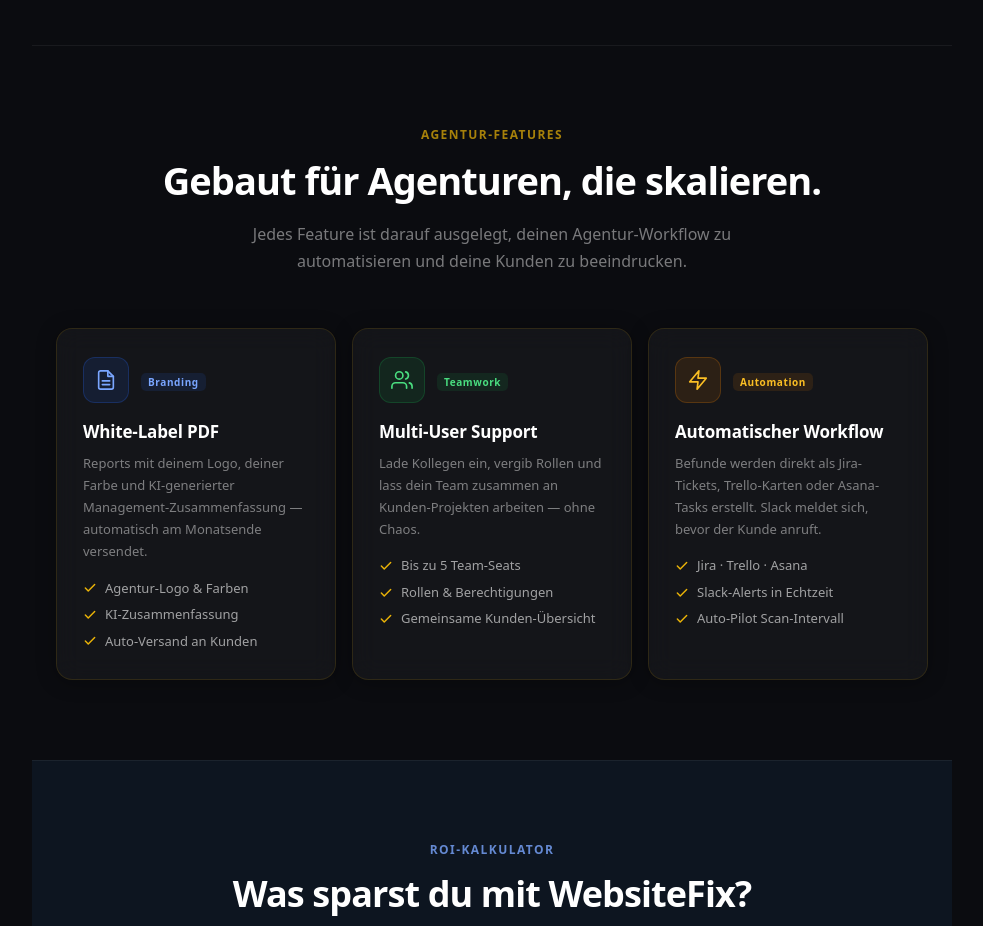
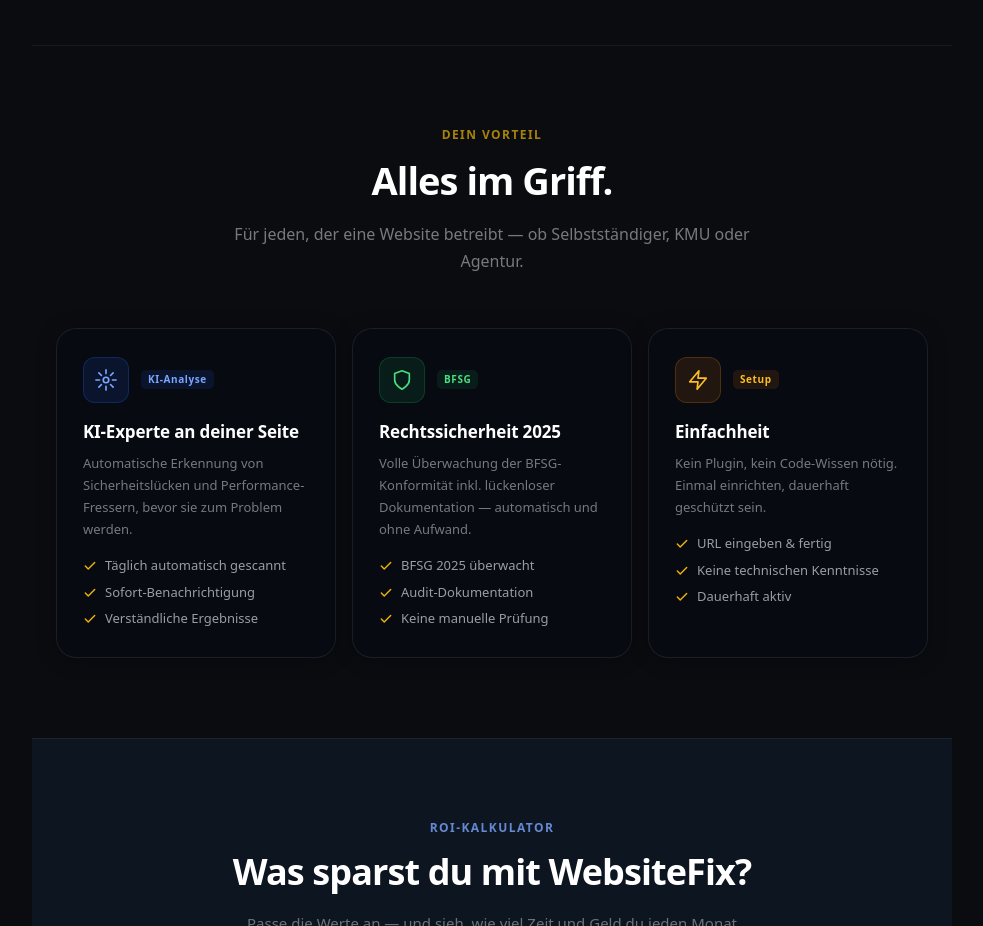
Before and after one commit to angelikaSzewczyk/website-fix, a Next.js app: page / in a window 1280 px wide. Shown: the part 2960-3886 px from the top of the page, without its empty margins (148-1131 px from the left). Built offline with nearby package versions, Linux system fonts and the light colour scheme; no server answers.

Commit message:
feat: replace Agentur-Features with universal 'Alles im Griff' section on home
Co-Authored-By: Claude Sonnet 4.6 <noreply@anthropic.com>

```diff
--- a/src/app/page.tsx
+++ b/src/app/page.tsx
@@ -620,16 +620,16 @@ export default function Page() {
           </div>
         </section>
 
-        {/* ── AGENTUR FEATURES ── */}
+        {/* ── ALLES IM GRIFF ── */}
         <section style={{ padding: "80px 24px" }}>
           <div style={{ maxWidth: 1100, margin: "0 auto" }}>
             <div style={{ textAlign: "center", marginBottom: 52 }}>
-              <p style={{ margin: "0 0 8px", fontSize: 12, fontWeight: 700, color: "rgba(234,179,8,0.7)", textTransform: "uppercase", letterSpacing: "0.12em" }}>Agentur-Features</p>
+              <p style={{ margin: "0 0 8px", fontSize: 12, fontWeight: 700, color: "rgba(234,179,8,0.7)", textTransform: "uppercase", letterSpacing: "0.12em" }}>Dein Vorteil</p>
               <h2 style={{ fontSize: "clamp(24px, 3vw, 38px)", fontWeight: 800, margin: "0 0 12px", letterSpacing: "-0.025em", color: "#fff" }}>
-                Gebaut für Agenturen, die skalieren.
+                Alles im Griff.
               </h2>
               <p style={{ margin: 0, fontSize: 16, color: "rgba(255,255,255,0.45)", maxWidth: 520, marginLeft: "auto", marginRight: "auto", lineHeight: 1.7 }}>
-                Jedes Feature ist darauf ausgelegt, deinen Agentur-Workflow zu automatisieren und deine Kunden zu beeindrucken.
+                Für jeden, der eine Website betreibt — ob Selbstständiger, KMU oder Agentur.
               </p>
             </div>
 
@@ -638,37 +638,33 @@ export default function Page() {
                 {
                   icon: (
                     <svg width="22" height="22" viewBox="0 0 24 24" fill="none" stroke="#7aa6ff" strokeWidth="1.8" strokeLinecap="round" strokeLinejoin="round">
-                      <path d="M14 2H6a2 2 0 0 0-2 2v16a2 2 0 0 0 2 2h12a2 2 0 0 0 2-2V8z"/>
-                      <polyline points="14 2 14 8 20 8"/>
-                      <line x1="16" y1="13" x2="8" y2="13"/><line x1="16" y1="17" x2="8" y2="17"/>
+                      <circle cx="12" cy="12" r="3"/>
+                      <path d="M12 1v4M12 19v4M4.22 4.22l2.83 2.83M16.95 16.95l2.83 2.83M1 12h4M19 12h4M4.22 19.78l2.83-2.83M16.95 7.05l2.83-2.83"/>
                     </svg>
                   ),
                   iconBg: "rgba(37,99,235,0.12)",
                   iconBorder: "rgba(37,99,235,0.25)",
-                  title: "White-Label PDF",
-                  desc: "Reports mit deinem Logo, deiner Farbe und KI-generierter Management-Zusammenfassung — automatisch am Monatsende versendet.",
-                  tag: "Branding",
+                  title: "KI-Experte an deiner Seite",
+                  tag: "KI-Analyse",
                   tagColor: "#7aa6ff",
                   tagBg: "rgba(37,99,235,0.12)",
-                  bullets: ["Agentur-Logo & Farben", "KI-Zusammenfassung", "Auto-Versand an Kunden"],
+                  desc: "Automatische Erkennung von Sicherheitslücken und Performance-Fressern, bevor sie zum Problem werden.",
+                  bullets: ["Täglich automatisch gescannt", "Sofort-Benachrichtigung", "Verständliche Ergebnisse"],
                 },
                 {
                   icon: (
                     <svg width="22" height="22" viewBox="0 0 24 24" fill="none" stroke="#4ade80" strokeWidth="1.8" strokeLinecap="round" strokeLinejoin="round">
-                      <path d="M17 21v-2a4 4 0 0 0-4-4H5a4 4 0 0 0-4 4v2"/>
-                      <circle cx="9" cy="7" r="4"/>
-                      <path d="M23 21v-2a4 4 0 0 0-3-3.87"/>
-                      <path d="M16 3.13a4 4 0 0 1 0 7.75"/>
+                      <path d="M12 22s8-4 8-10V5l-8-3-8 3v7c0 6 8 10 8 10z"/>
                     </svg>
                   ),
                   iconBg: "rgba(22,163,74,0.12)",
                   iconBorder: "rgba(22,163,74,0.25)",
-                  title: "Multi-User Support",
-                  desc: "Lade Kollegen ein, vergib Rollen und lass dein Team zusammen an Kunden-Projekten arbeiten — ohne Chaos.",
-                  tag: "Teamwork",
+                  title: "Rechtssicherheit 2025",
+                  tag: "BFSG",
                   tagColor: "#4ade80",
                   tagBg: "rgba(22,163,74,0.12)",
-                  bullets: ["Bis zu 5 Team-Seats", "Rollen & Berechtigungen", "Gemeinsame Kunden-Übersicht"],
+                  desc: "Volle Überwachung der BFSG-Konformität inkl. lückenloser Dokumentation — automatisch und ohne Aufwand.",
+                  bullets: ["BFSG 2025 überwacht", "Audit-Dokumentation", "Keine manuelle Prüfung"],
                 },
                 {
                   icon: (
@@ -678,19 +674,19 @@ export default function Page() {
                   ),
                   iconBg: "rgba(217,119,6,0.12)",
                   iconBorder: "rgba(217,119,6,0.25)",
-                  title: "Automatischer Workflow",
-                  desc: "Befunde werden direkt als Jira-Tickets, Trello-Karten oder Asana-Tasks erstellt. Slack meldet sich, bevor der Kunde anruft.",
-                  tag: "Automation",
+                  title: "Einfachheit",
+                  tag: "Setup",
                   tagColor: "#fbbf24",
                   tagBg: "rgba(217,119,6,0.12)",
-                  bullets: ["Jira · Trello · Asana", "Slack-Alerts in Echtzeit", "Auto-Pilot Scan-Intervall"],
+                  desc: "Kein Plugin, kein Code-Wissen nötig. Einmal einrichten, dauerhaft geschützt sein.",
+                  bullets: ["URL eingeben & fertig", "Keine technischen Kenntnisse", "Dauerhaft aktiv"],
                 },
               ].map(f => (
                 <div key={f.title} style={{
-                  background: "rgba(255,255,255,0.04)",
+                  background: "rgba(8,10,20,0.7)",
                   backdropFilter: "blur(12px)", WebkitBackdropFilter: "blur(12px)",
-                  border: "1px solid rgba(234,179,8,0.12)",
-                  borderRadius: 16,
+                  border: "1px solid rgba(255,255,255,0.08)",
+                  borderRadius: 20,
                   padding: "28px 26px",
                   boxShadow: "0 2px 20px rgba(0,0,0,0.3)",
                   display: "flex", flexDirection: "column", gap: 16,
@@ -703,12 +699,10 @@ export default function Page() {
                     }}>
                       {f.icon}
                     </div>
-                    <div>
-                      <span style={{
-                        fontSize: 10, fontWeight: 700, padding: "2px 7px", borderRadius: 5,
-                        background: f.tagBg, color: f.tagColor, letterSpacing: "0.06em",
-                      }}>{f.tag}</span>
-                    </div>
+                    <span style={{
+                      fontSize: 10, fontWeight: 700, padding: "2px 7px", borderRadius: 5,
+                      background: f.tagBg, color: f.tagColor, letterSpacing: "0.06em",
+                    }}>{f.tag}</span>
                   </div>
                   <div>
                     <h3 style={{ margin: "0 0 8px", fontSize: 17, fontWeight: 700, color: "#fff", letterSpacing: "-0.01em" }}>{f.title}</h3>
```
